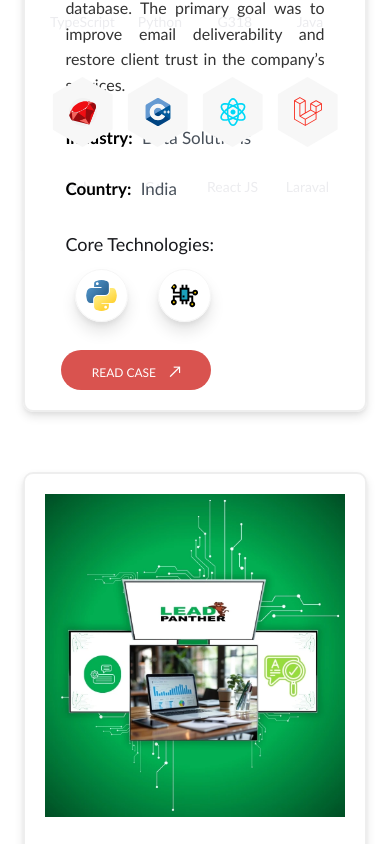
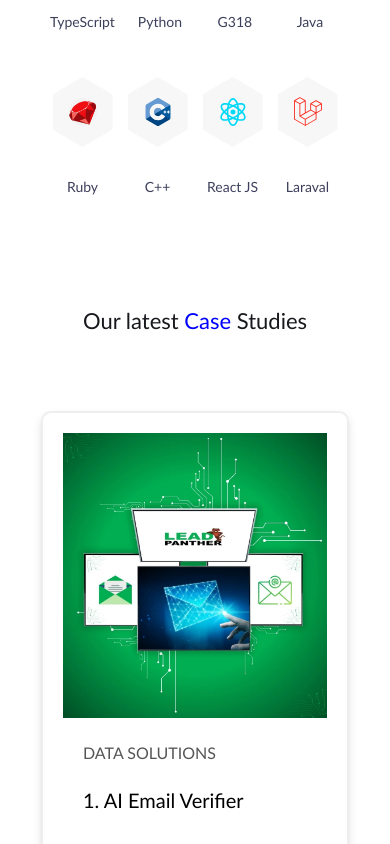
Before and after one commit to Bhavana1831/LeadPanther, a React (Vite) app: page / in a window 390 px wide. Shown: the part 6520-7364 px from the top of the page. Built offline with nearby package versions, Linux system fonts and the light colour scheme.

Commit message:
initial commit

```diff
--- a/src/Cases/Cases.css
+++ b/src/Cases/Cases.css
@@ -191,10 +191,10 @@
 .cases-studies-right {
     /* border: 2px solid black; */
     height: 450px;
-    width: 35%;
-    display: flex;
-    align-items: center;
-    justify-content: center;
+        width: 35%;
+        display: flex;
+        align-items: center;
+        justify-content: center;
 }
 
 .case-study-image {
@@ -261,6 +261,12 @@
         height: auto;
     }
 
+    .cases {
+        height: auto;
+        gap: 40px;
+        padding: 20px;
+    }
+
     .cases-studies {
         flex-direction: column;
         height: auto;
@@ -276,28 +282,6 @@
     .cases-studies-right {
         width: 100%;
         height: auto;
-    }
-
-    /* Move country value to next line */
-    .industry-country {
-        flex-direction: column;
-        align-items: flex-start;
-    }
-
-    .country {
-        margin-top: 5px;
-    }
-
-    /* Ensure core technologies stay inside the container */
-    .core-technologies {
-        flex-direction: column;
-        align-items: flex-start;
-        gap: 10px;
-    }
-
-    .core-technologies-icons {
-        flex-wrap: wrap;
-        justify-content: flex-start;
     }
 }
 
@@ -335,26 +319,6 @@
 
     .case-title {
         font-size: 24px;
-    }
-
-    .industry-country {
-        flex-direction: column;
-        align-items: flex-start;
-    }
-
-    .country {
-        margin-top: 5px;
-    }
-
-    .core-technologies {
-        flex-direction: column;
-        align-items: flex-start;
-        gap: 10px;
-    }
-
-    .core-technologies-icons {
-        flex-wrap: wrap;
-        justify-content: flex-start;
     }
 }
 
@@ -435,25 +399,4 @@
         max-width: 150px;
         font-size: 12px;
     }
-
-    .industry-country {
-        flex-direction: column;
-        align-items: flex-start;
-    }
-
-    .country {
-        margin-top: 5px;
-    }
-
-    .core-technologies {
-        flex-direction: column;
-        align-items: flex-start;
-        gap: 10px;
-    }
-
-    .core-technologies-icons {
-        flex-wrap: wrap;
-        justify-content: flex-start;
-    }
-
 }
--- a/src/Services/Services.css
+++ b/src/Services/Services.css
@@ -192,7 +192,7 @@
 
     .service-point-box {
         width: 750px;
-        height: 650px;
+        height: 80px;
         font-size: 20px;
     }
 }
```
